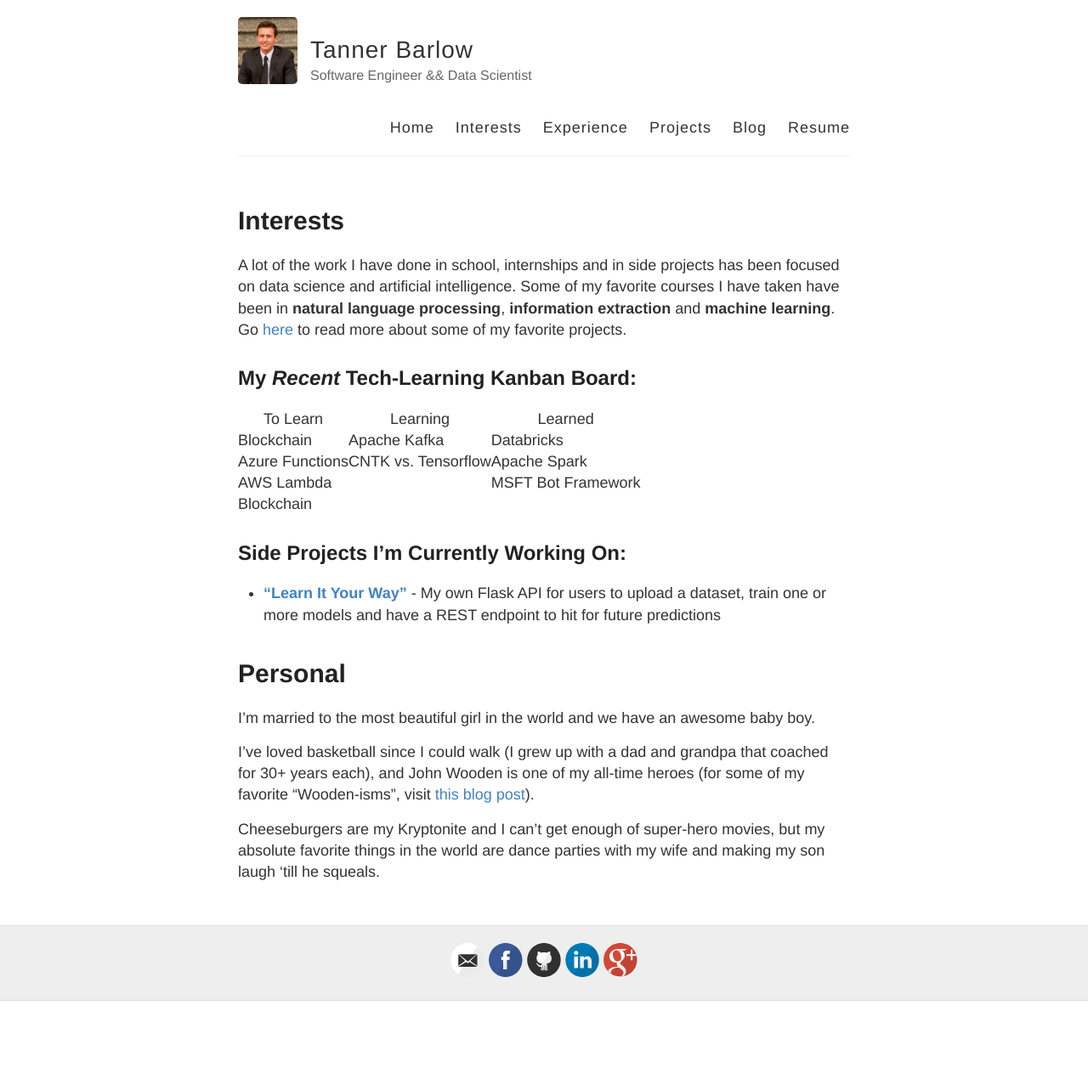
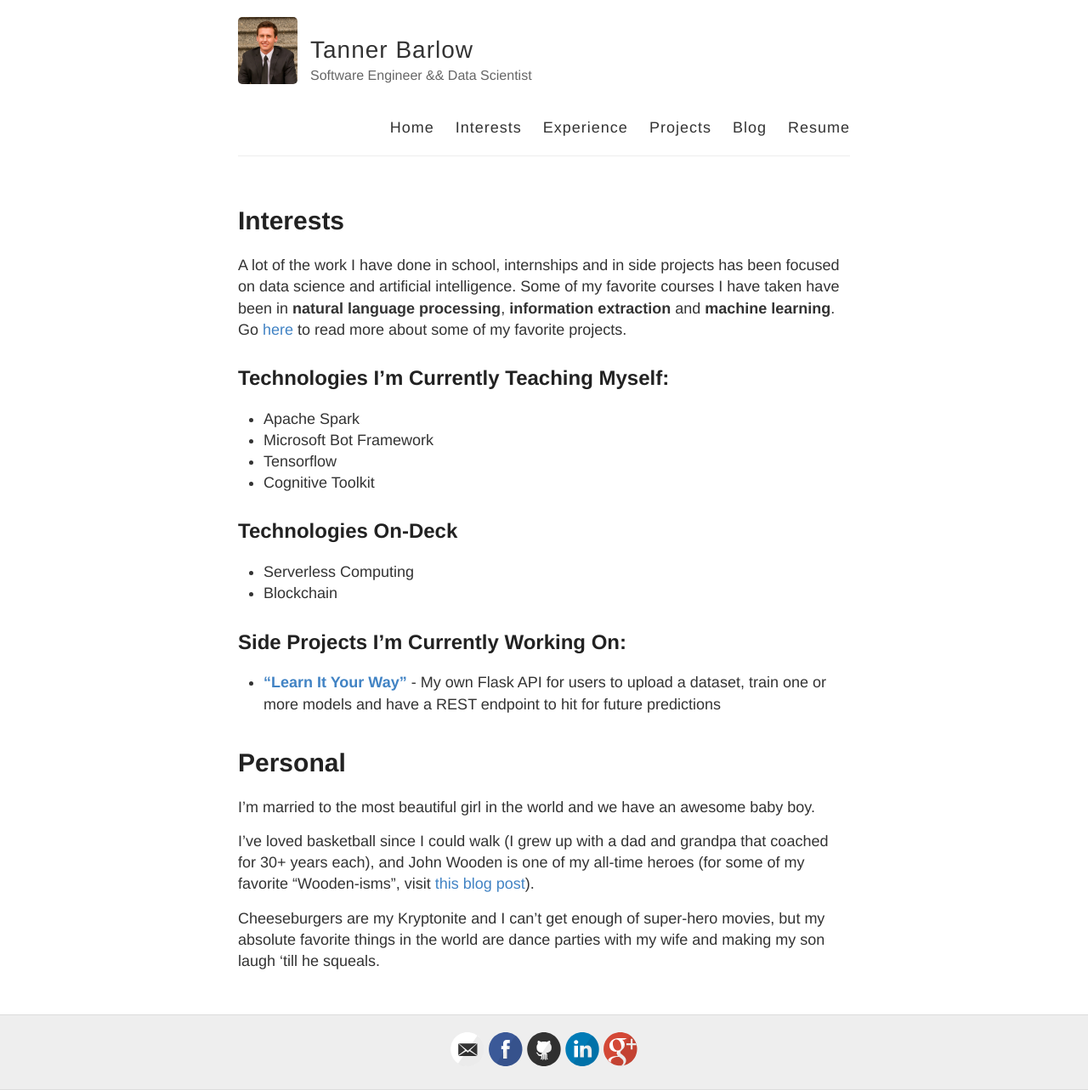
Before and after one commit to tbarlow12/tbarlow12.github.io, a Jekyll site: the page built from interests.md, in a window 1280 px wide. Shown: the whole page at 85% size. Built offline with Jekyll 4.4.1, drawn with Linux system fonts in a browser that asks for light colours; before the commit the page ends 1178 px from its top, so only the background shows below that.

Commit message:
undo kanban board

```diff
--- a/interests.md
+++ b/interests.md
@@ -6,14 +6,15 @@ permalink: /interests/
 
 A lot of the work I have done in school, internships and in side projects has been focused on data science and artificial intelligence. Some of my favorite courses I have taken have been in **natural language processing**, **information extraction** and **machine learning**. Go [here](projects.md) to read more about some of my favorite projects.
 
-## My *Recent* Tech-Learning Kanban Board:
+## Technologies I'm Currently Teaching Myself:
+- Apache Spark
+- Microsoft Bot Framework
+- Tensorflow
+- Cognitive Toolkit
 
-| To Learn        | Learning            | Learned            |
-| --------------- | ------------------- | ------------------ |
-| Blockchain      | Apache Kafka        | Databricks         |
-| Azure Functions | CNTK vs. Tensorflow | Apache Spark       |
-| AWS Lambda      |                     | MSFT Bot Framework |
-| Blockchain      |                     |                    |
+## Technologies On-Deck
+- Serverless Computing
+- Blockchain
 
 ## Side Projects I'm Currently Working On:
 - [**"Learn It Your Way"**](https://github.com/tbarlow12/Learn-It-Your-Way) - My own Flask API for users to upload a dataset, train one or more models and have a REST endpoint to hit for future predictions
```
